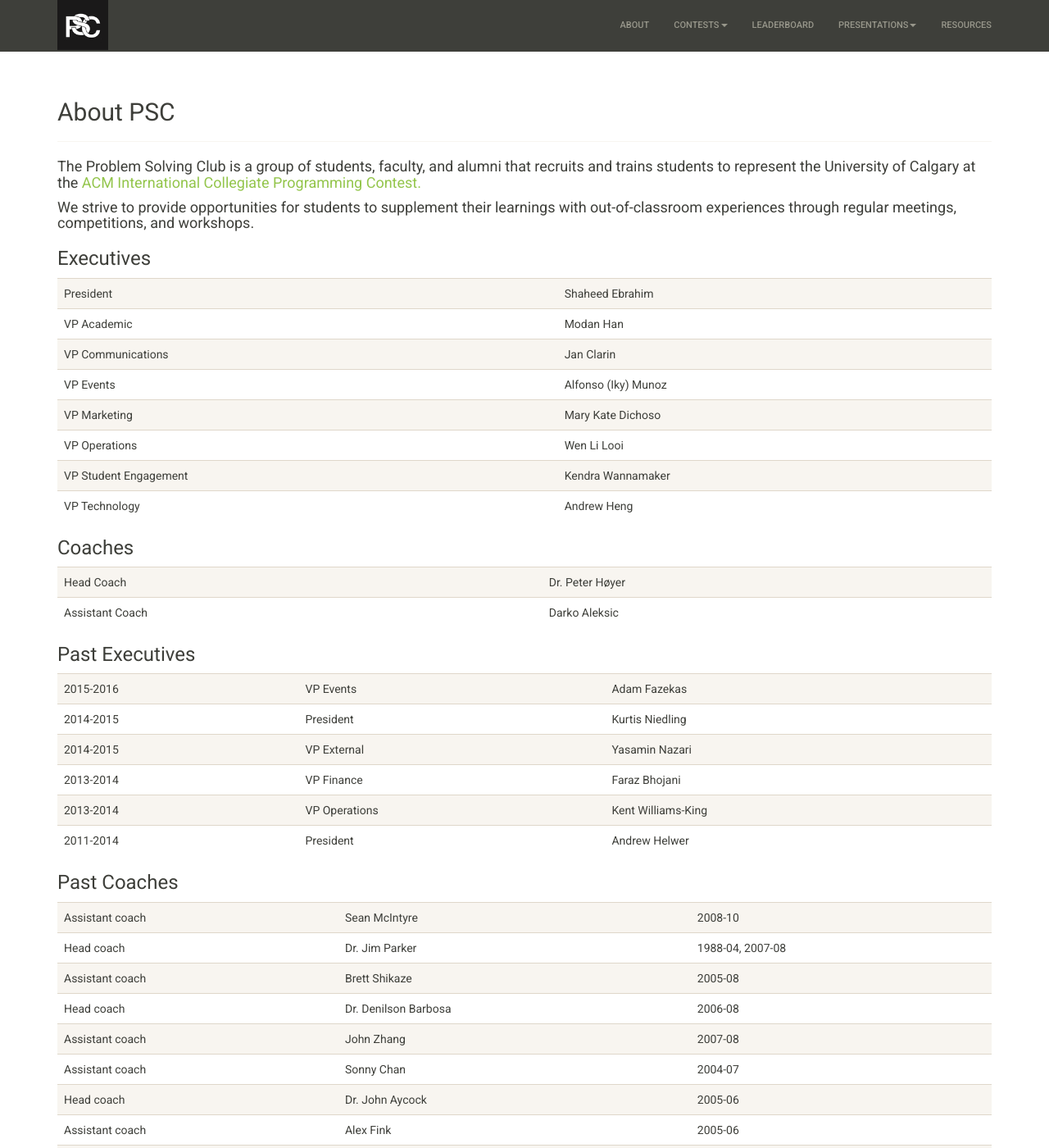
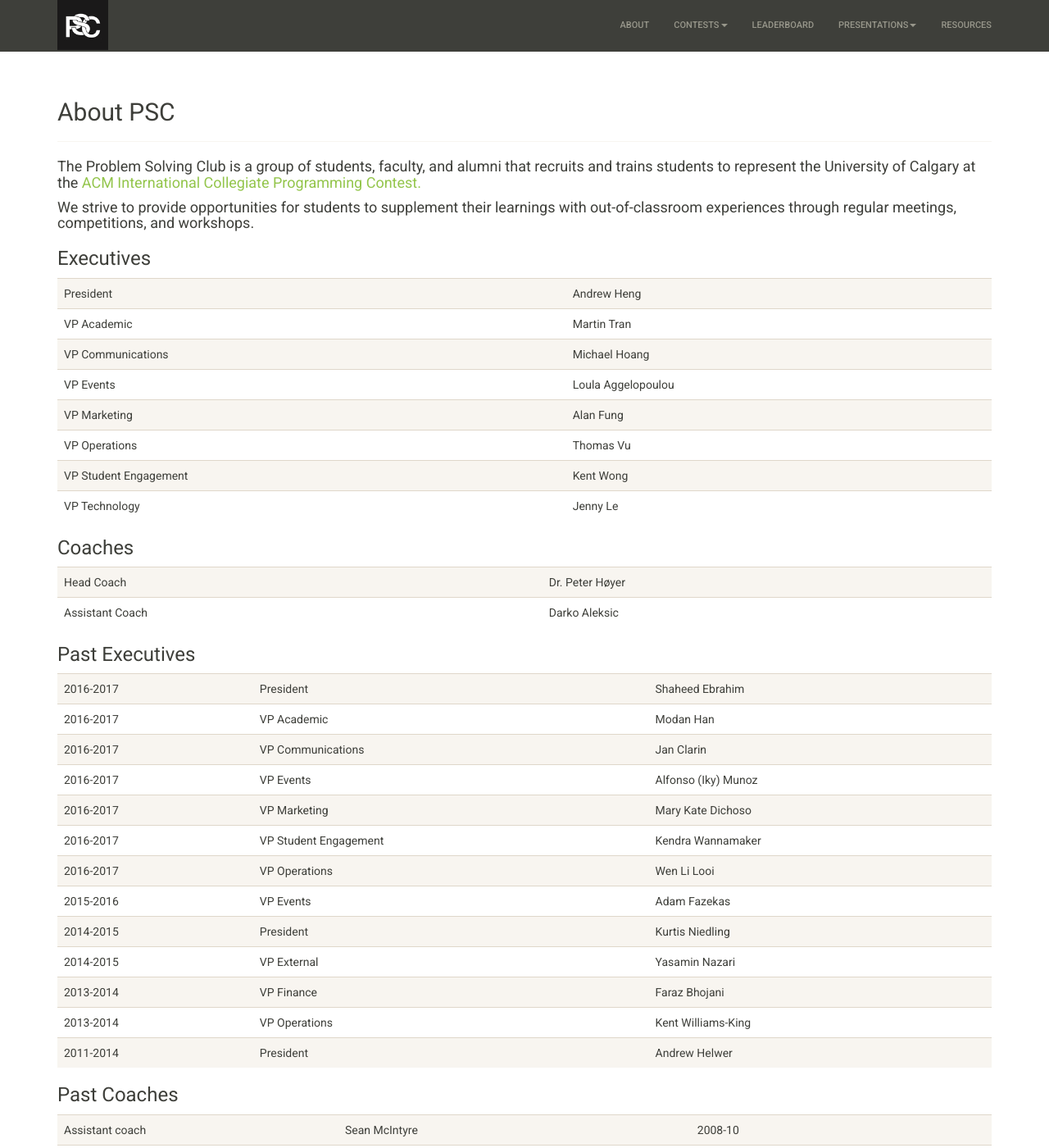
Before and after one commit to ProblemSolvingClub/psc-website, a Jekyll site: the page built from about/index.html, in a window 1280 px wide and 1400 px high. Shown: the whole window at 82% size. Built offline with Jekyll 4.4.1, drawn with Linux system fonts in a browser that asks for light colours; nearby versions of some CDN libraries.

Commit message:
Made changes to executive roles

```diff
--- a/about/index.html
+++ b/about/index.html
@@ -21,35 +21,35 @@ title: About
     <tbody>
       <tr>
         <td> President </td>
-        <td> Shaheed Ebrahim </td>
+        <td> Andrew Heng </td>
       </tr>
       <tr>
         <td> VP Academic </td>
-        <td> Modan Han </td>
+        <td> Martin Tran </td>
       </tr>
       <tr>
         <td> VP Communications </td>
-        <td> Jan Clarin </td>
+        <td> Michael Hoang </td>
       </tr>
       <tr>
         <td> VP Events </td>
-        <td> Alfonso (Iky) Munoz </td>
+        <td> Loula Aggelopoulou </td>
       </tr>
       <tr>
         <td> VP Marketing </td>
-        <td> Mary Kate Dichoso </td>
+        <td> Alan Fung </td>
       </tr>
       <tr>
         <td> VP Operations </td>
-        <td> Wen Li Looi </td>
+        <td> Thomas Vu </td>
       </tr>
       <tr>
         <td> VP Student Engagement </td>
-        <td> Kendra Wannamaker </td>
+        <td> Kent Wong </td>
       </tr>
       <tr>
         <td> VP Technology </td>
-        <td> Andrew Heng </td>
+        <td> Jenny Le </td>
       </tr>
     </tbody>
   </table>
@@ -73,6 +73,41 @@ title: About
 
   <table class="table table-striped">
     <tbody>
+      <tr>
+        <td> 2016-2017 </td>
+        <td> President </td>
+        <td> Shaheed Ebrahim </td>
+      </tr>
+      <tr>
+        <td> 2016-2017 </td>
+        <td> VP Academic </td>
+        <td> Modan Han </td>
+      </tr>
+      <tr>
+        <td> 2016-2017 </td>
+        <td> VP Communications </td>
+        <td> Jan Clarin </td>
+      </tr>
+      <tr>
+        <td> 2016-2017 </td>
+        <td> VP Events </td>
+        <td> Alfonso (Iky) Munoz </td>
+      </tr>
+      <tr>
+        <td> 2016-2017 </td>
+        <td> VP Marketing </td>
+        <td> Mary Kate Dichoso </td>
+      </tr>
+      <tr>
+        <td> 2016-2017 </td>
+        <td> VP Student Engagement </td>
+        <td> Kendra Wannamaker </td>
+      </tr>
+      <tr>
+        <td> 2016-2017 </td>
+        <td> VP Operations </td>
+        <td> Wen Li Looi </td>
+      </tr>
       <tr>
         <td> 2015-2016 </td>
         <td> VP Events </td>
```
